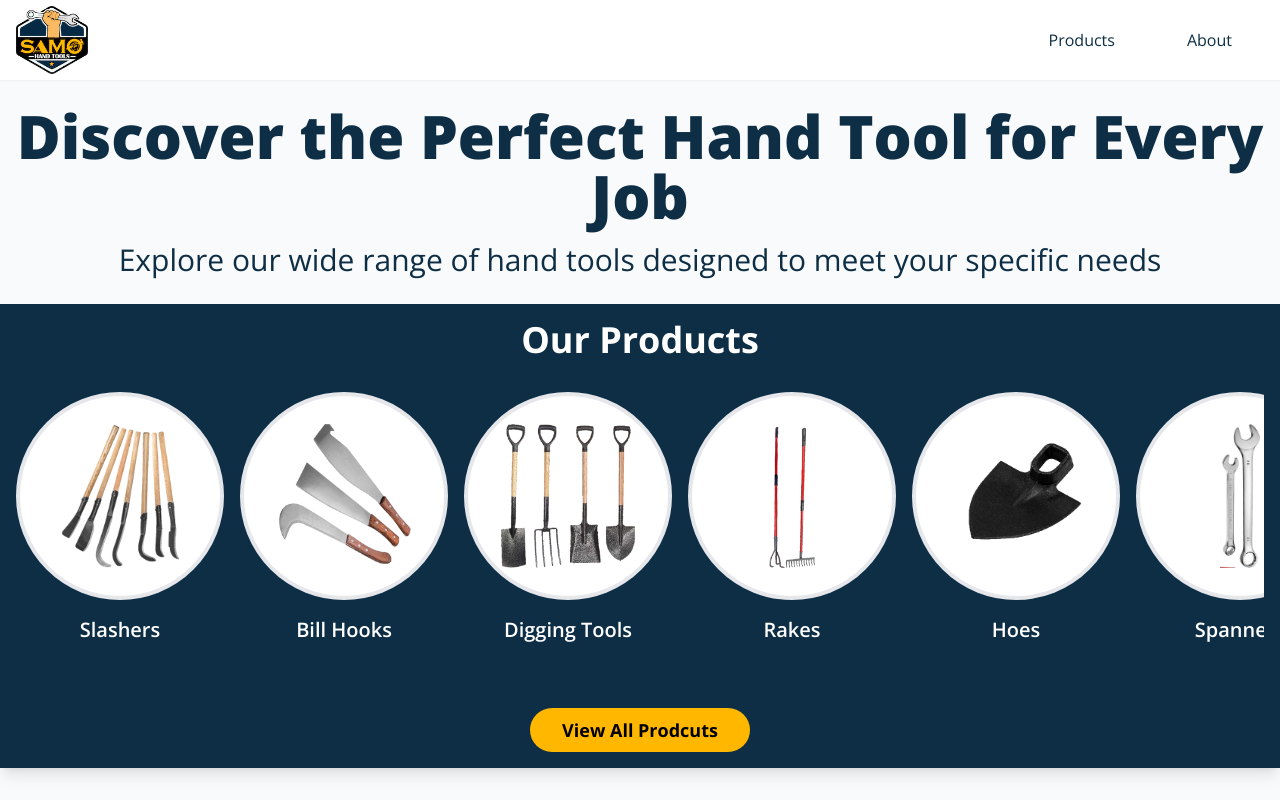
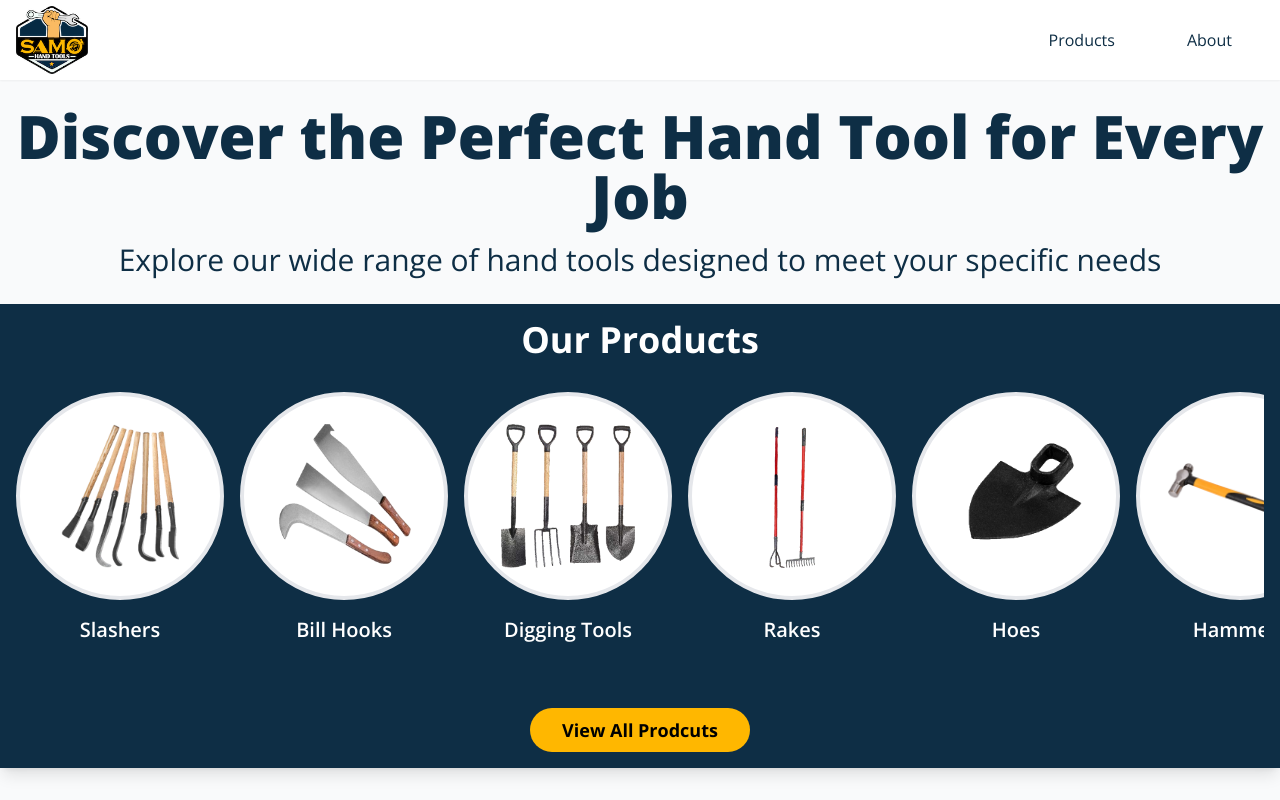
Before and after one commit to abhineettandon/samo-hand-tools, a Next.js app: page / in a window 1280 px wide. Shown: the top 800 px of the page. Built offline with nearby package versions, Linux system fonts and the light colour scheme.

Commit message:
hide combination spanners

```diff
--- a/src/app/_products/index.ts
+++ b/src/app/_products/index.ts
@@ -5,7 +5,7 @@ import { billHooks } from "./BillHooks";
 import { diggingTools } from "./DiggingTools";
 import { rakes } from "./Rakes";
 import { hoes } from "./Hoes";
-import { combinationSpanner } from "./CombinationSpanner";
+// import { combinationSpanner } from "./CombinationSpanner";
 import { hammers } from "./Hammers";
 
 const products: Product[] = [
@@ -14,7 +14,7 @@ const products: Product[] = [
   { ...diggingTools },
   { ...rakes },
   { ...hoes },
-  { ...combinationSpanner },
+  // { ...combinationSpanner },
   { ...hammers },
 ];
 
```
